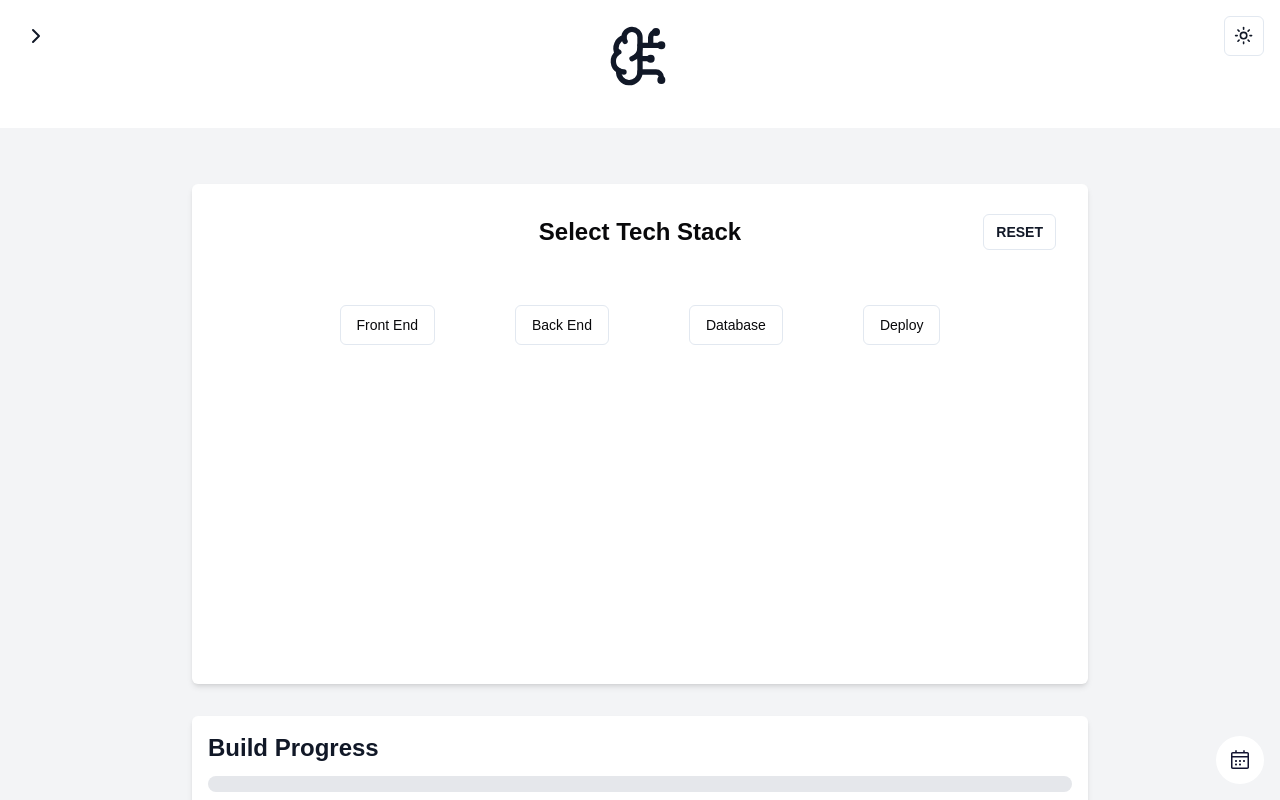
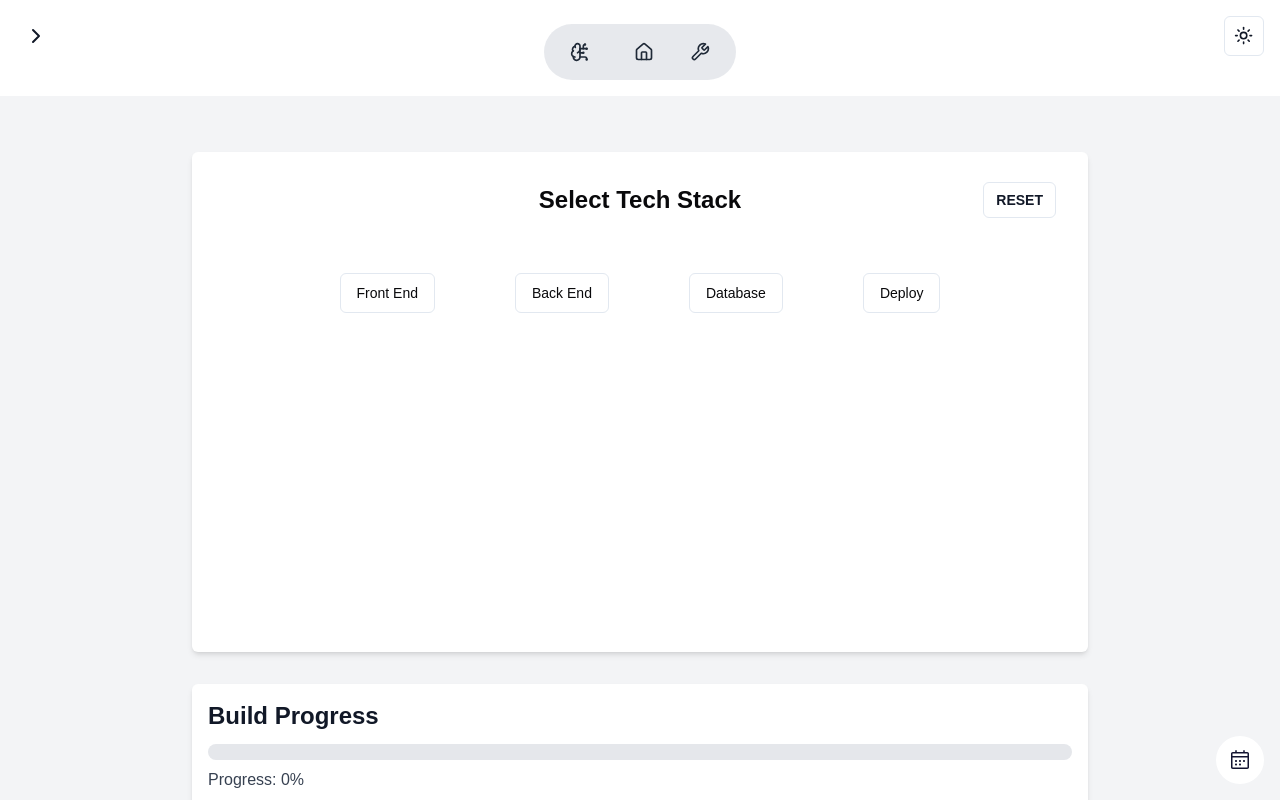
Before and after one commit to cloudboy-jh/monklabNJMAIN, a Next.js app: page /build in a window 1280 px wide. Shown: the top 800 px of the page. Built offline with nearby package versions, Linux system fonts and the light colour scheme.

Commit message:
brain icon is added to floating doc

```diff
--- a/src/components/ui/Header.tsx
+++ b/src/components/ui/Header.tsx
@@ -5,11 +5,10 @@ import { useTheme } from "next-themes";
 import SimpleSheet from './simple-sheet';
 import { ThemeToggle } from "./themetoggle";
 import FloatingDock from './floatingdoc';
-import { ChevronRight, BrainCircuit } from 'lucide-react';
+import { ChevronRight } from 'lucide-react';
 
 const Header: React.FC = () => {
   const [isSheetOpen, setIsSheetOpen] = useState(false);
-  const [isFloatingDockVisible, setIsFloatingDockVisible] = useState(false);
   const { theme, setTheme } = useTheme();
   const [mounted, setMounted] = useState(false);
 
@@ -23,10 +22,6 @@ const Header: React.FC = () => {
 
   const handleSheetOpen = () => {
     setIsSheetOpen(true);
-  };
-
-  const toggleFloatingDock = () => {
-    setIsFloatingDockVisible(!isFloatingDockVisible);
   };
 
   if (!mounted) return null;
@@ -48,21 +43,9 @@ const Header: React.FC = () => {
           isOpen={isSheetOpen}
           onOpenChange={setIsSheetOpen}
         />
-        <div
-          className="logo-container mb-4 cursor-pointer"
-          onClick={toggleFloatingDock}
-          onMouseEnter={() => setIsFloatingDockVisible(true)}
-          onMouseLeave={() => setIsFloatingDockVisible(false)}
-        >
-          <BrainCircuit
-            className={`w-16 h-16 ${theme === 'dark' ? 'text-white' : 'text-gray-900'}`}
-          />
+        <div className="mt-2">
+          <FloatingDock />
         </div>
-        {isFloatingDockVisible && (
-          <div className="mt-2">
-            <FloatingDock />
-          </div>
-        )}
       </div>
     </header>
   );
--- a/src/components/ui/floatingdoc.tsx
+++ b/src/components/ui/floatingdoc.tsx
@@ -1,12 +1,13 @@
 import React from 'react';
 import Link from 'next/link';
 import { useTheme } from "next-themes";
-import { Home, Wrench } from 'lucide-react'; // Import Lucide icons
+import { BrainCircuit, Home, Wrench } from 'lucide-react'; // Import BrainCircuit icon
 
 export default function FloatingDock() {
   const { theme } = useTheme();
 
   const dockItems = [
+    { icon: BrainCircuit, label: "Menu", href: "#" }, // Add BrainCircuit as the first item
     { icon: Home, label: "Home", href: "/" },
     { icon: Wrench, label: "Build", href: "/build" },
   ];
@@ -20,7 +21,7 @@ export default function FloatingDock() {
             href={item.href}
             className={`group flex items-center justify-center w-10 h-10 rounded-full transition-all duration-300 ease-in-out hover:bg-opacity-50 focus:outline-none focus:ring-2 focus:ring-primary focus:ring-opacity-50 ${
               theme === 'dark' ? 'text-gray-300 hover:bg-gray-700' : 'text-gray-800 hover:bg-gray-300'
-            }`}
+            } ${index === 0 ? 'mr-2' : ''}`} // Add extra margin to the right of the BrainCircuit icon
             aria-label={item.label}
           >
             <item.icon className="w-5 h-5" />
```
